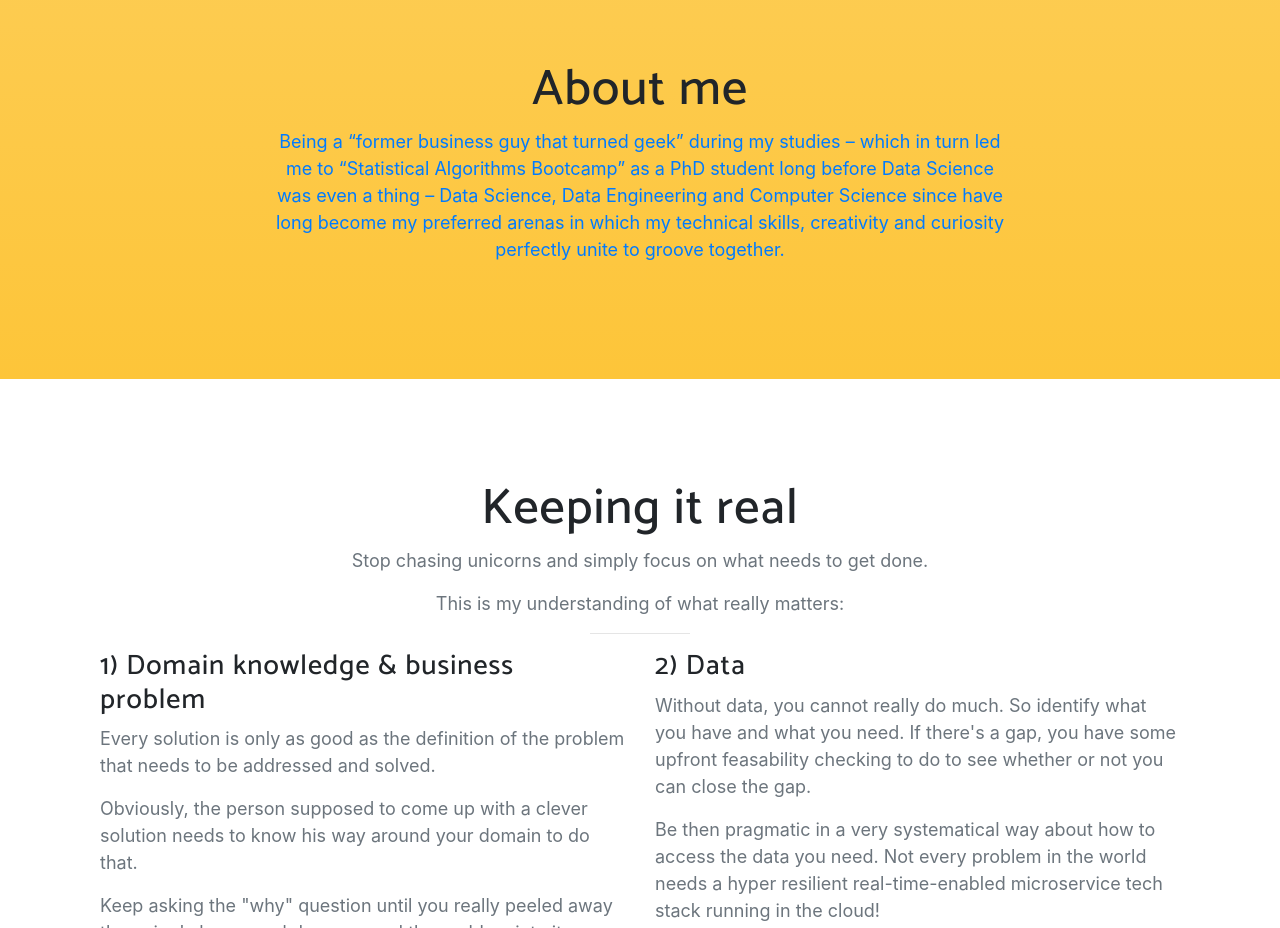
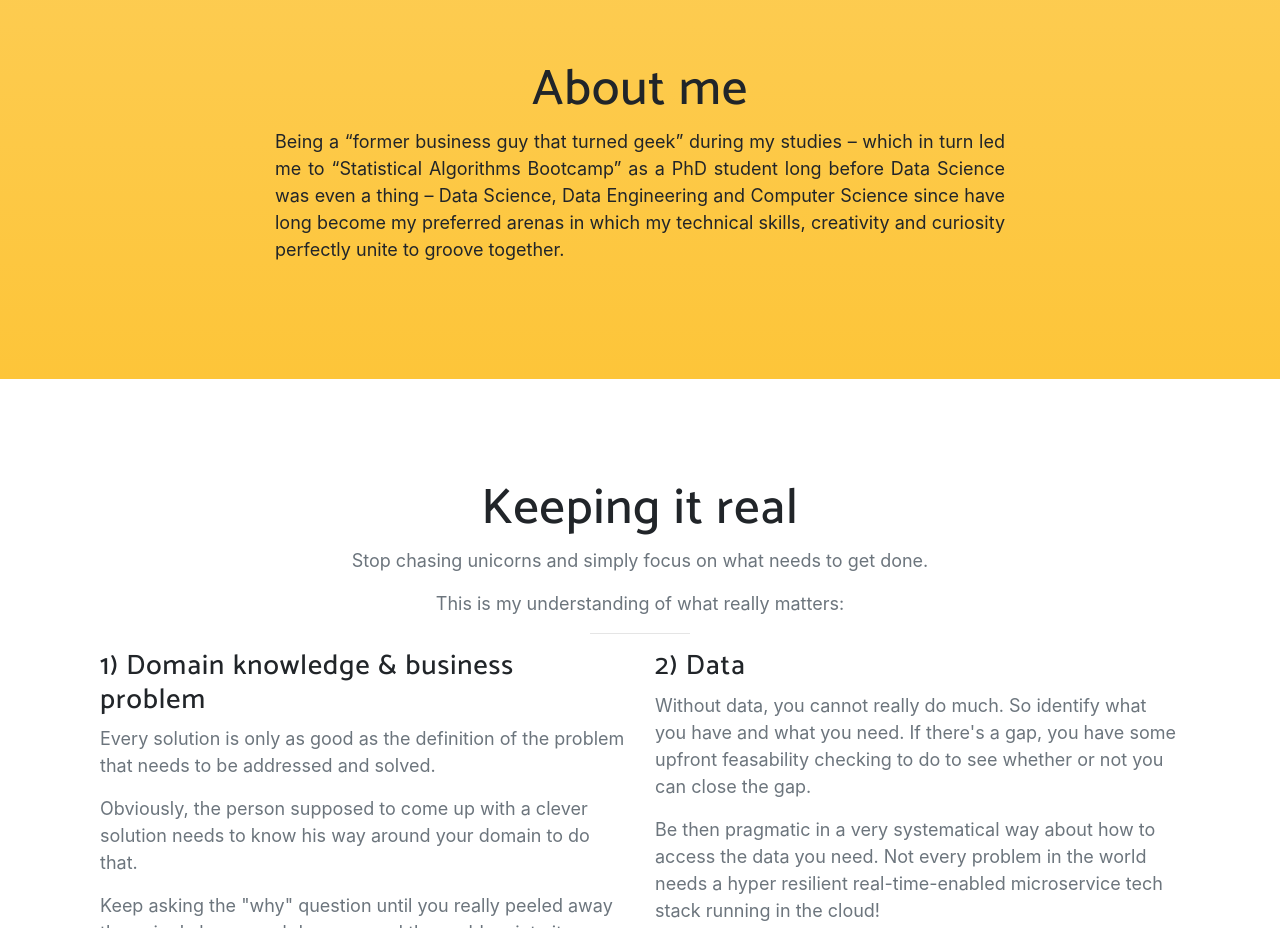
Before and after one commit to rappster/website, a website with bundled scripts: page index.html in a window 1280 px wide. Shown: the part 840-1768 px from the top of the page. Built offline with nearby package versions, Linux system fonts and the light colour scheme; a web font is replaced by a local one.

Commit message:
text-justify

```diff
--- a/index.html
+++ b/index.html
@@ -111,8 +111,8 @@
       <div class="row">
         <div class="col-md-8 mx-auto">
           <h2 class="section-heading">About me</h2>
-          <blockquote class="blockquote text-primary">
-            <p>
+          <blockquote class="blockquote">
+            <p class="text-justify">
               Being a “former business guy that turned geek” during my studies – which in turn led me to
               “Statistical Algorithms Bootcamp” as a PhD student long before Data Science was even a
               thing – Data Science, Data Engineering and Computer Science since have long become my
```
